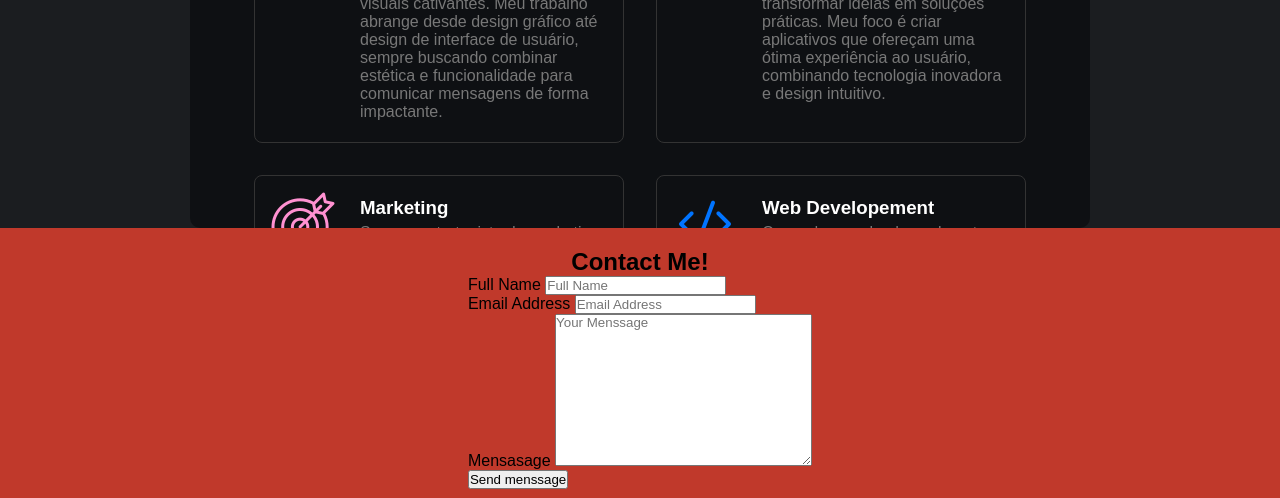
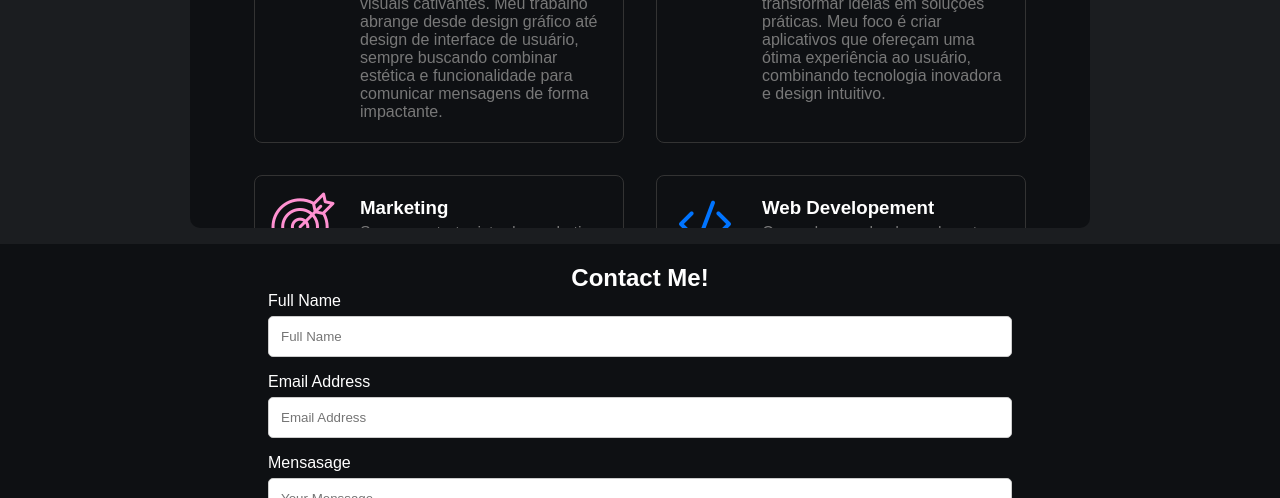
Before and after one commit to Rafilde/MyPortfolio, a plain HTML site: page index.html in a window 1280 px wide. Shown: the part 1094-1592 px from the top of the page. Drawn offline with Linux system fonts and the light colour scheme.

Commit message:
adding menssage sending

```diff
--- a/index.html
+++ b/index.html
@@ -135,25 +135,26 @@ https://www.rhuanbello.com/-->
             <img src="https://cdn.jsdelivr.net/gh/devicons/devicon@latest/icons/python/python-original.svg" class="iconSkill"/>
             <img src="https://cdn.jsdelivr.net/gh/devicons/devicon@latest/icons/dart/dart-original.svg" class="iconSkill"/>
             <img src="https://cdn.jsdelivr.net/gh/devicons/devicon@latest/icons/flutter/flutter-original.svg" class="iconSkill"/>
+            <img src="https://cdn.jsdelivr.net/gh/devicons/devicon@latest/icons/git/git-original.svg" class="iconSkill"/>
         </div>
     </div>
 
 </div>
 
-<section class="contact">
+<section>
     <h2>Contact Me!</h2>
     <form action="#">
         <div class="input-box">
             <label for="name">Full Name</label>
-            <input type="text" placeholder="Full Name" class="item" id="name" autocomplete="off">
+            <input type="text" placeholder="Full Name" class="item" id="name" autocomplete="off" required>
         </div>
         <div class="input-box">
             <label for="email">Email Address</label>
-            <input type="email" placeholder="Email Address" class="item" id="email" autocomplete="off">
+            <input type="email" placeholder="Email Address" class="item" id="email" autocomplete="off" required>
         </div>
         <div class="textarea-field">
             <label for="menssage">Mensasage</label>
-            <textarea class="item" id="menssage" cols="30" rows="10" placeholder="Your Menssage" autocomplete="off"></textarea>
+            <textarea class="item" id="menssage" cols="30" rows="10" placeholder="Your Menssage" autocomplete="off" required></textarea>
         </div>
         <input type="submit" value="Send menssage">
     </form>
@@ -163,3 +164,6 @@ https://www.rhuanbello.com/-->
 </section>
 </body>
 </html>
+<script src="https://smtpjs.com/v3/smtp.js">
+</script>
+<script src="index.js"></script>
--- a/style.css
+++ b/style.css
@@ -202,7 +202,35 @@ section{
     flex-direction: column;
     align-items: center;
     padding: 20px;
+    background-color: #0e1013;
+    margin: 16px 0px 0px 0px;
+    color: white;
+}
+section form{
+    width: 60%;
+}
+input[type=text], input[type=email],select, textarea {
+    width: 100%;
+    padding: 12px;
+    border: 1px solid #ccc;
+    border-radius: 5px;
+
+    margin-top: 6px;
+    margin-bottom: 16px;
+    resize: vertical;
+  }
+  section form input[type=submit]{
+    border-radius: 10px;
+    border: none;
+    padding: 10px 30px;
+    cursor: pointer;
+    color: #ffffff;
     background-color: #c0392b;
+}
+section form input[type=submit]:active{
+    transform: scale(0.9);
+    color: #c0392b;
+    background-color: #ffffff;
 }
 section .copyright p {
     margin-top: 50px;
```
Also changed, not shown: 1 other file.
